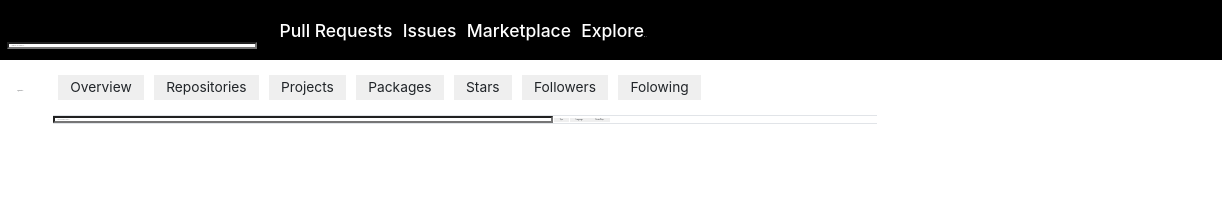
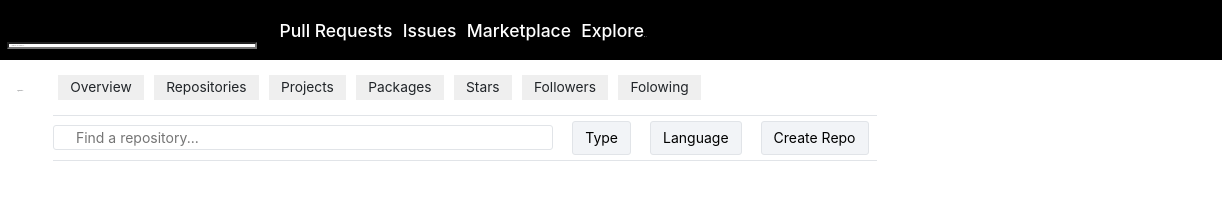
Before and after one commit to ramonaspence/3.4_github_recreation, a plain HTML site: page index.html in a window 1280 px wide. Shown: the full height of the page, 58-1280 px from the left. Drawn offline with nearby package versions, Linux system fonts and the light colour scheme; no server answers.

Commit message:
working on styling, as well as figuring out how to add organization links to the organization logos.

```diff
--- a/index.html
+++ b/index.html
@@ -36,6 +36,7 @@
 
         </section>
       </div>
+    </div>
   </header>
   <div class="main-container container-fluid">
     <div class="row">
@@ -59,10 +60,10 @@
           <button class="pro-nav-buttons"><span>Folowing</span></button>
         </div>
         <div class="search-repos">
-          <input type="search" placeholder="Find a repository...">
-          <button class="type">Type</button>
-          <button class="Language">Language</button>
-          <button class="New">Create Repo</button>
+          <input type="search" placeholder="     Find a repository...">
+          <button class="type btn btn-primary" role="button">Type</button>
+          <button class="Language btn btn-primary">Language</button>
+          <button class="New btn btn-primary">Create Repo</button>
         </div>
         <div class="repo-list"></div>
 
@@ -84,15 +85,20 @@
   <script id="repo_template" type="text/x-handlebars-template">
     {{#repos}}
       <div class="repo-card">
+        <div class="name-lang">
         <a href="{{html_url}}" class="repo-name">
           <h2>{{name}}</h2>
         </a>
-        <button class="star">Star</button>
           <span>{{language}}
       {{updated_at}}</span>
 
       </div>
+      <div class="star-spark">
+        <button class="star">Star</button>
+      </div>
+      </div>
     {{/repos}}
+
   </script>
 
   <script id="bio-template" type="text/x-handlebars-template">
@@ -108,9 +114,10 @@
 
   <script id="orgs-template" type="text/x-handlebars-template">
     {{#orgs}}
-      <img src="{{avatar_url}}" alt="" />
+      <a href="{{url.html_url}}"><img src="{{avatar_url}}" alt="" /></a>
     {{/orgs}}
   </script>
+
 
 
 
--- a/script/main.js
+++ b/script/main.js
@@ -45,10 +45,10 @@ $(document).ready(function() {
     $('.side-img-name').html(html);
   }
 
-  let orgsData = $.ajax(`https://api.github.com/users/ramonaspence/orgs?client_id=${CLIENT_ID}&client_secret=${CLIENT_SECRET}`)
+  let orgsPhotos = $.ajax(`https://api.github.com/users/ramonaspence/orgs?client_id=${CLIENT_ID}&client_secret=${CLIENT_SECRET}`)
     .done((resp) => {
       // console.log(resp);
-      updateOrgsData(resp);
+      updateOrgsPhotos(resp);
     })
     .fail((err) => {
       console.log(err);
@@ -57,7 +57,7 @@ $(document).ready(function() {
       // console.log('always fires');
     });
 
-  let updateOrgsData = (data) => {
+  let updateOrgsPhotos = (data) => {
     let source = $("#orgs-template").html();
     let template = Handlebars.compile(source);
     let context = data;
@@ -67,6 +67,26 @@ $(document).ready(function() {
 
   }
 
+  // let orgsLinks = $.ajax(`https://api.github.com/orgs/ccs-student-submissions?client_id=${CLIENT_ID}&client_secret=${CLIENT_SECRET}`)
+  //   .done((resp) => {
+  //     updateOrgsLinks(resp);
+  //   })
+  //   .fail((err) => {
+  //     console.log(err);
+  //   })
+  //   .always(() => {
+  //     // console.log('always fires');
+  //   });
+  //
+  // let updateOrgsLinks = (data) => {
+  //   let source = $("#orglink-template").html();
+  //   console.log(source);
+  //   let template = Handlebars.compile(source);
+  //   let context = data;
+  //   let html = template(data);
+  //
+  //   $('.orgs').html(html);
+  // }
 
 
 });
--- a/scss/styles.scss
+++ b/scss/styles.scss
@@ -65,15 +65,49 @@ button {
 
 .search-repos {
   border-bottom: solid 1px #E1E4E8;
+  display: flex;
+  justify-content: space-between;
 }
 
 .search-repos input {
   width: 50rem;
+  margin-right: 8px;
+  border: solid 1px #E1E4E8;
+  border-radius: 3px;
+  font-size: 1.4rem;
+  color: #E1E4E8;
+  align-self: center;
+
+
+
+}
+
+.search-repos button {
+  color: black;
+  background-color: #F2F4F7;
+  font-size: 1.4rem;
+  line-height: 20px;
+  padding: 6px 12px;
+  margin-right: 8px;
+  border: 1px solid #E1E4E8;
+  border-radius: 3px;
+  margin-top: 5px;
+  margin-bottom: 5px;
+  align-self: flex-end;
+
 }
 
 .repo-card {
   border-bottom: solid 1px #E1E4E8;
+
   height: 10rem;
+  display: flex;
+  justify-content: space-between;
+
+
+}
+
+.name-lang{
   display: flex;
   flex-direction: column;
   justify-content: space-around;
@@ -81,19 +115,18 @@ button {
 
 .star {
   display: flex;
-  align-self: center;
-
+  align-self: flex-end;
+  justify-content: space-around;
 }
 
 .repo-name {
   font-size: 6rem;
   margin: 0.5rem;
   height: 2rem;
-  display: flex;
+
 }
 
 .repo_name a {
-  display: flex;
   width: 50%;
 
 }
@@ -101,7 +134,6 @@ button {
 .repo-list span {
   font-size: 1rem;
   color: #586068;
-  // flex-wrap: nowrap;
   align-items: flex-start;
 }
 
```
Also changed, not shown: css/styles.css, 1 other file.
